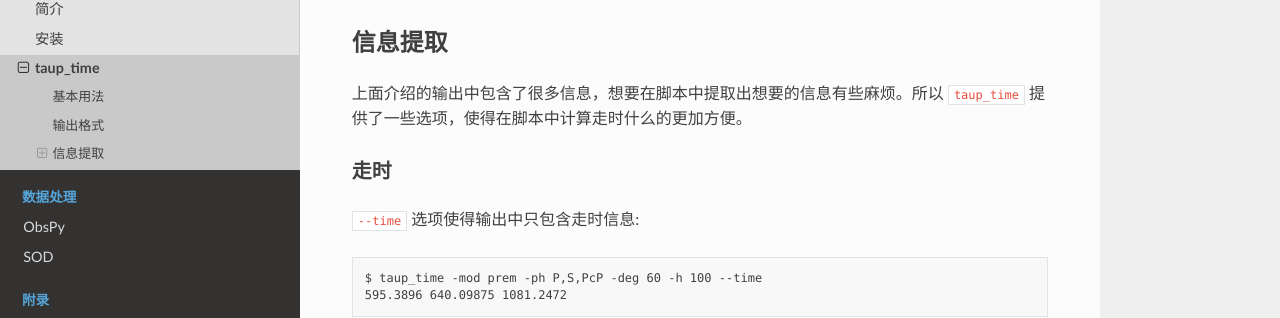
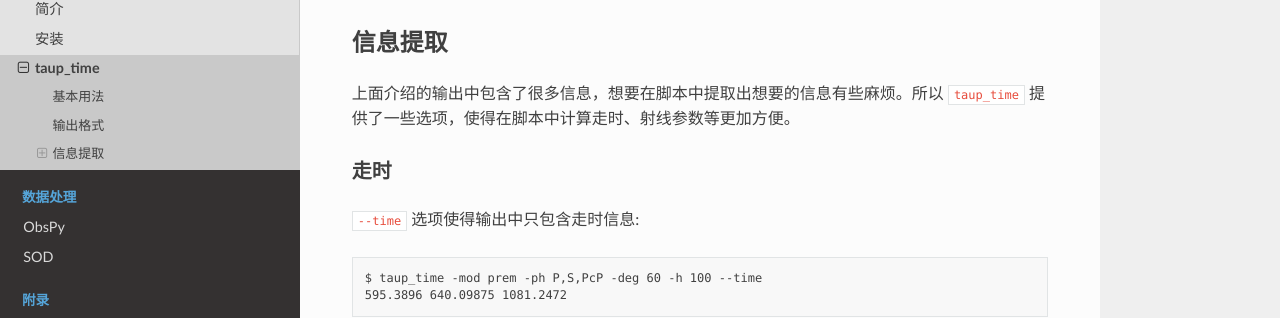
Before and after one commit to seismo-learn/software, a Sphinx documentation site: the page built from source/taup/taup_time.rst, in a window 1280 px wide and 900 px high, scrolled down 2740 px. Shown: the part 174-492 px from the top of the window. Built offline with Sphinx 7.4.7 and the Read the Docs theme 2.0.0, drawn with Linux system fonts in a browser that asks for light colours.

Commit message:
Update source/taup/taup_time.rst
Co-authored-by: Jiayuan Yao <coreman.seism@gmail.com>

```diff
--- a/source/taup/taup_time.rst
+++ b/source/taup/taup_time.rst
@@ -129,7 +129,7 @@ TauP 默认台站位于地表，可使用 ``--stadepth`` 选项设置台站深
 --------
 
 上面介绍的输出中包含了很多信息，想要在脚本中提取出想要的信息有些麻烦。所以
-``taup_time`` 提供了一些选项，使得在脚本中计算走时什么的更加方便。
+``taup_time`` 提供了一些选项，使得在脚本中计算走时、射线参数等更加方便。
 
 走时
 ~~~~
```
